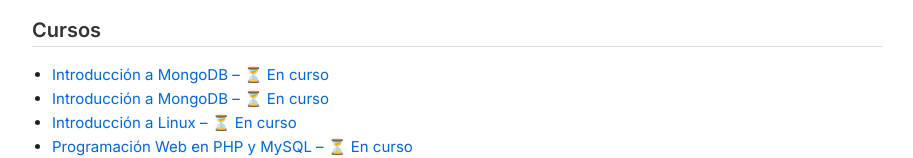
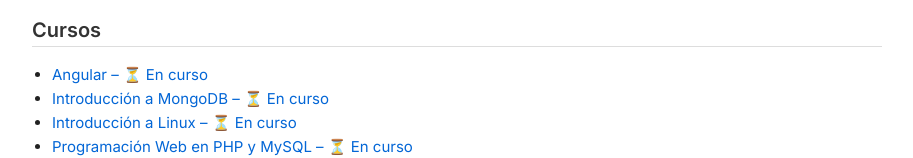
Before and after one commit to dylanlallana/dylanlallana.github.io, a plain HTML site: page index.html in a window 1280 px wide. Shown: the part 607-765 px from the top of the page, without its empty margins (183-1096 px from the left). Drawn offline with Linux system fonts and the light colour scheme.

Commit message:
Fix texto angular

```diff
--- a/index.html
+++ b/index.html
@@ -105,7 +105,7 @@
 
 <h2>Cursos</h2>
 <ul>
-    <li><a href="https://www.educacionit.com/curso-de-angular" target="_blank">Introducción a MongoDB – ⏳ En curso</a></li>
+    <li><a href="https://www.educacionit.com/curso-de-angular" target="_blank">Angular – ⏳ En curso</a></li>
     <li><a href="https://www.educacionit.com/curso-de-mongodb-fundamentos" target="_blank">Introducción a MongoDB – ⏳ En curso</a></li>
     <li><a href="https://www.educacionit.com/curso-de-linux-introduccion" target="_blank">Introducción a Linux – ⏳ En curso</a></li>
     <li><a href="https://www.educacionit.com/curso-de-php" target="_blank">Programación Web en PHP y MySQL – ⏳ En curso</a></li>
```
